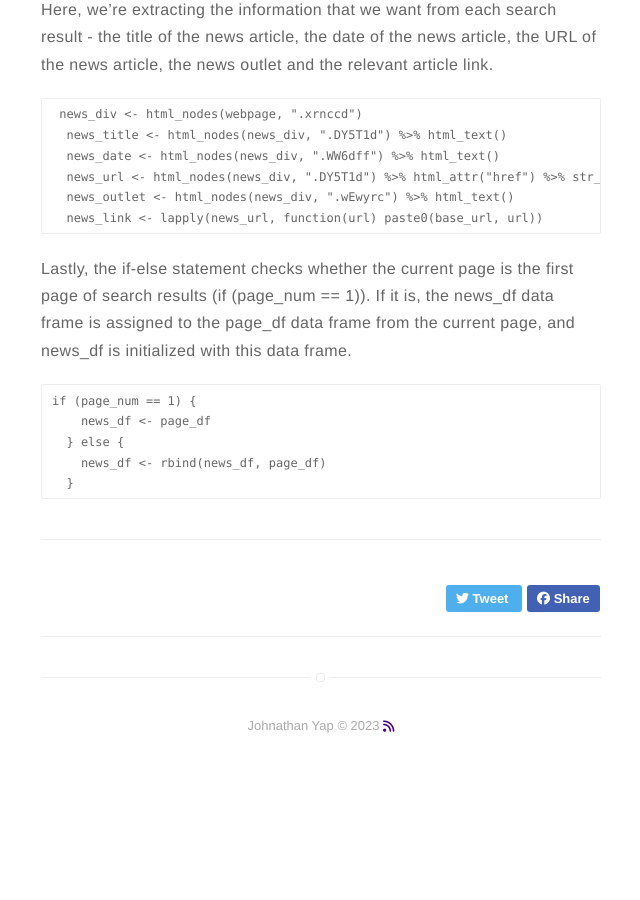
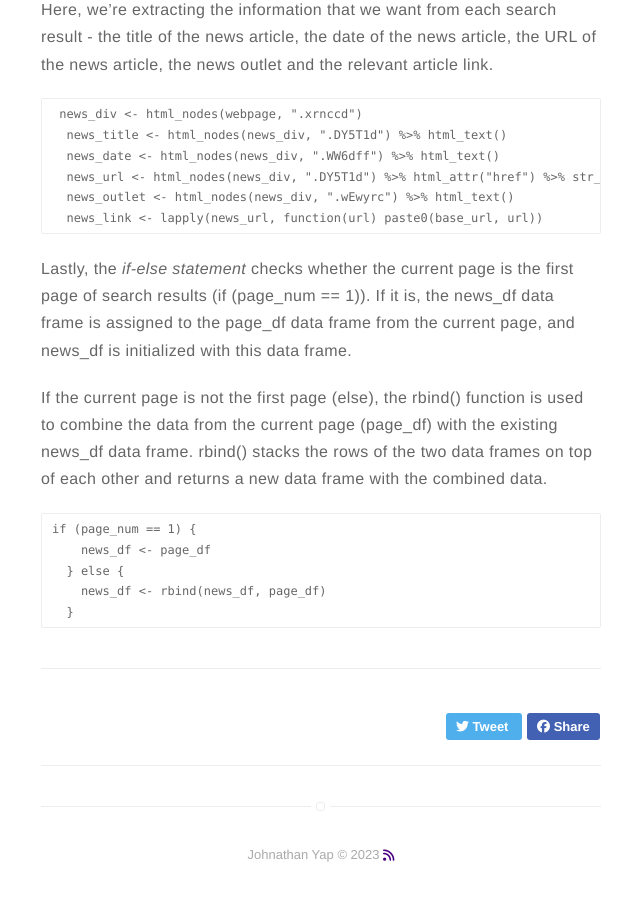
Before and after one commit to jxhnthan/john, a Jekyll site: the page built from _posts/2023-03-29-webscraping.markdown, in a window 1280 px wide and 900 px high, scrolled down 1872 px. Shown: the whole window, without its empty margins (319-959 px from the left). Built offline with Jekyll 4.4.1, drawn with Linux system fonts in a browser that asks for light colours; nearby versions of some CDN libraries; before the commit the page ends 2666 px from its top, so only the background shows below that.

Commit message:
Update 2023-03-29-webscraping.markdown

````diff
--- a/_posts/2023-03-29-webscraping.markdown
+++ b/_posts/2023-03-29-webscraping.markdown
@@ -89,7 +89,9 @@ Here, we're extracting the information that we want from each search result - th
   news_outlet <- html_nodes(news_div, ".wEwyrc") %>% html_text()
   news_link <- lapply(news_url, function(url) paste0(base_url, url))
 ```
-Lastly, the if-else statement checks whether the current page is the first page of search results (if (page_num == 1)). If it is, the news_df data frame is assigned to the page_df data frame from the current page, and news_df is initialized with this data frame.
+Lastly, the *if-else statement* checks whether the current page is the first page of search results (if (page_num == 1)). If it is, the news_df data frame is assigned to the page_df data frame from the current page, and news_df is initialized with this data frame.
+
+If the current page is not the first page (else), the rbind() function is used to combine the data from the current page (page_df) with the existing news_df data frame. rbind() stacks the rows of the two data frames on top of each other and returns a new data frame with the combined data.
 
 ```{r}
 if (page_num == 1) {
````
